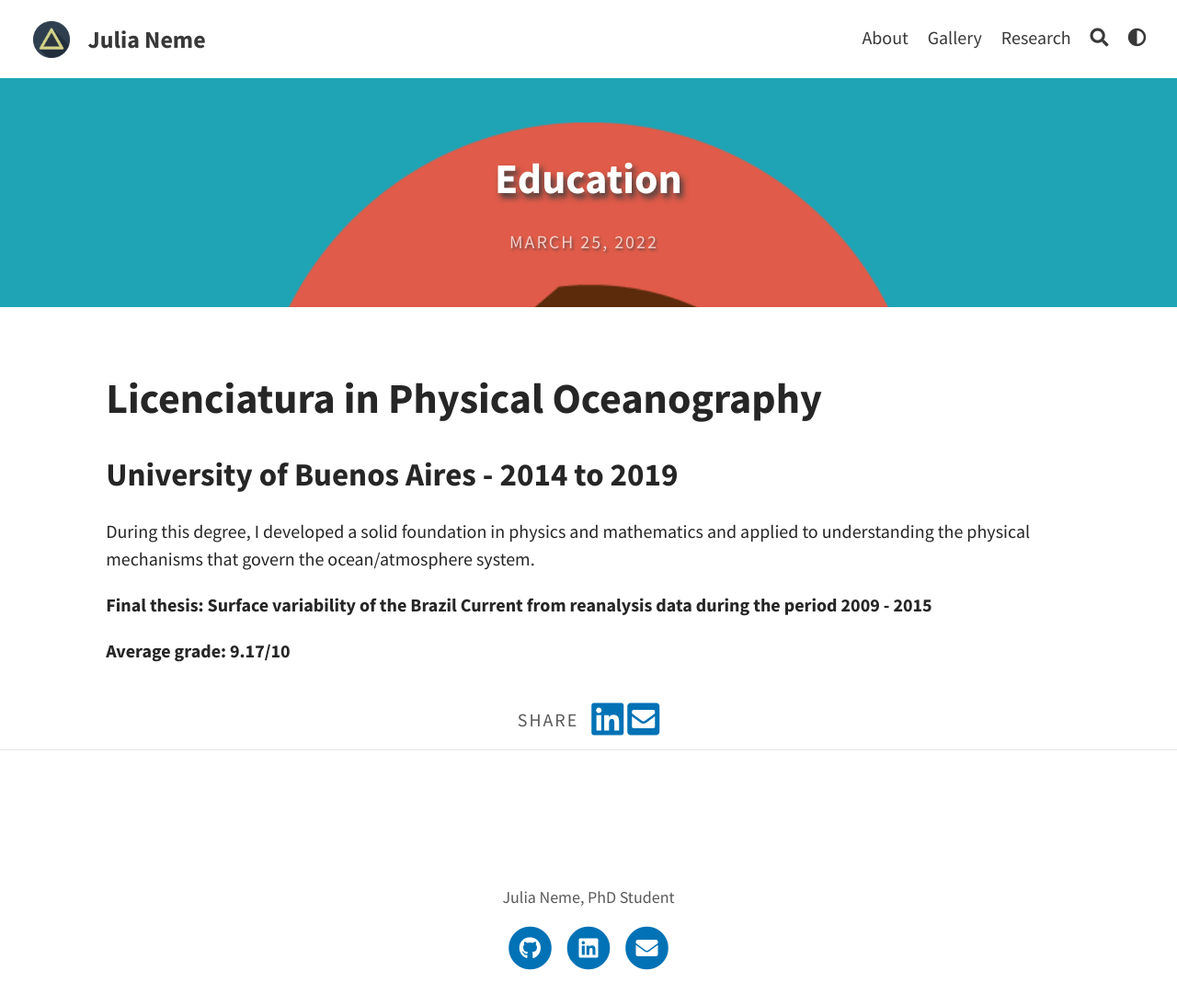
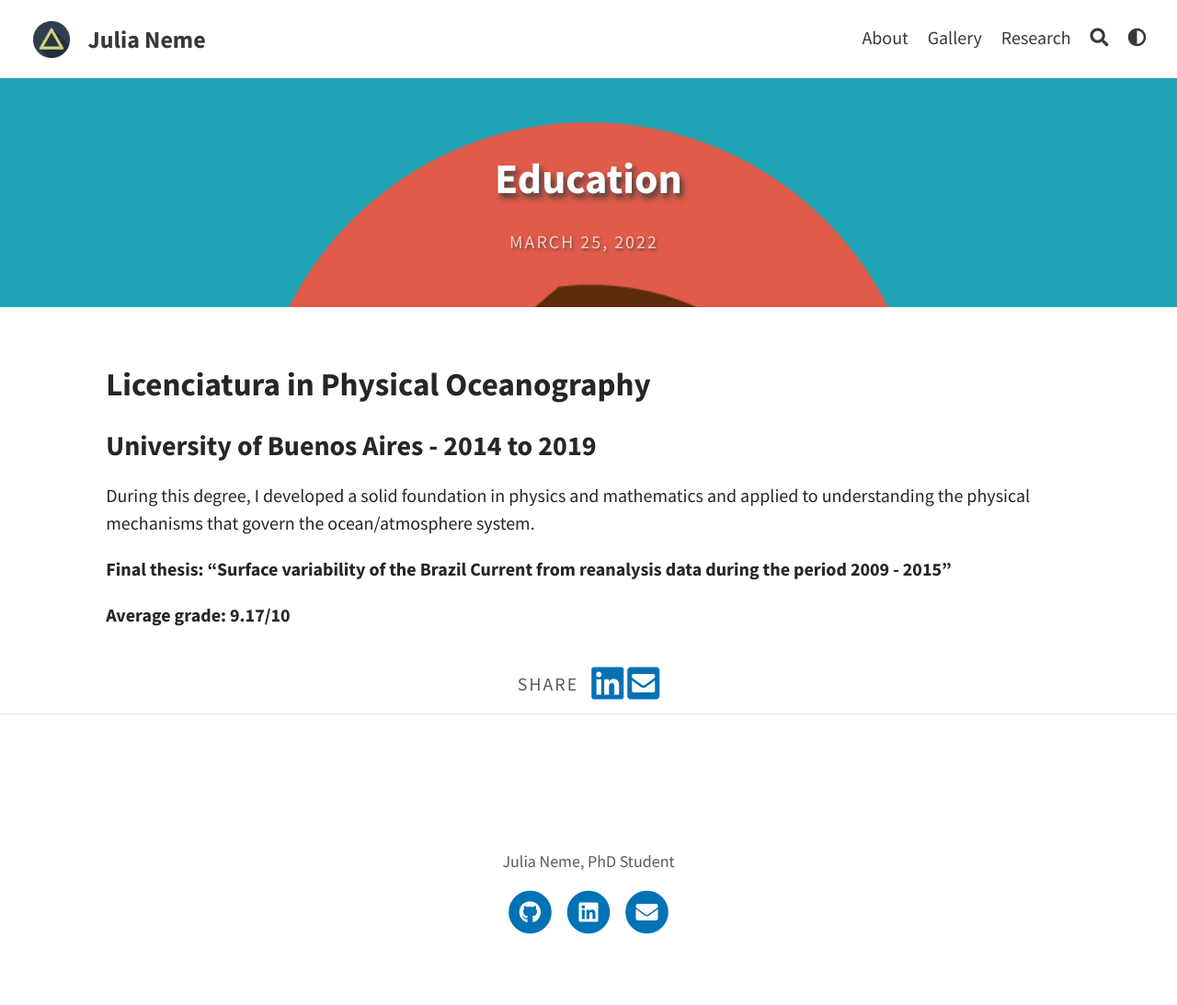
Before and after one commit to julia-neme/julia-neme.github.io, a Jekyll site: the page built from _portfolio/education.md, in a window 1280 px wide. Shown: the whole page at 92% size. Built offline with Jekyll 4.4.1, drawn with Linux system fonts in a browser that asks for light colours; after the commit the page ends 1054 px from its top, so only the background shows below that.

```diff
--- a/_portfolio/education.md
+++ b/_portfolio/education.md
@@ -7,11 +7,11 @@ img: "assets/img/portfolio/cake.png"
 #tags: [Lorem, Ipsum]
 ---
 
-# Licenciatura in Physical Oceanography
-## University of Buenos Aires - 2014 to 2019
+## Licenciatura in Physical Oceanography
+### University of Buenos Aires - 2014 to 2019
 
 During this degree, I developed a solid foundation in physics and mathematics and applied to understanding the physical mechanisms that govern the ocean/atmosphere system.
 
-**Final thesis: Surface variability of the Brazil Current from reanalysis data during the period 2009 - 2015**
+**Final thesis: "Surface variability of the Brazil Current from reanalysis data during the period 2009 - 2015"**
 
 **Average grade: 9.17/10**
```
